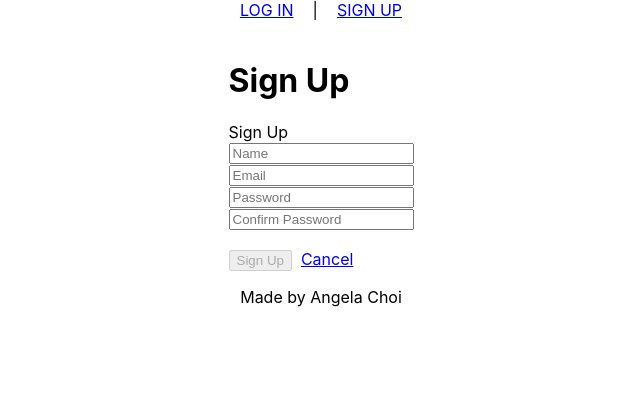
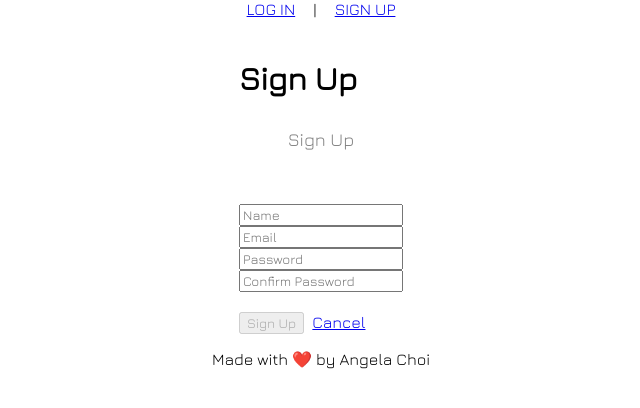
Before and after one commit to angelamchoi/react-trivia-game, a React (Create React App) app: page /signup in a window 1280 px wide. Shown: the top 408 px of the page, without its empty margins (319-959 px from the left). Built offline with nearby package versions, Linux system fonts and the light colour scheme.

Commit message:
added css

```diff
--- a/package.json
+++ b/package.json
@@ -6,7 +6,9 @@
     "@testing-library/jest-dom": "^5.14.1",
     "@testing-library/react": "^11.2.7",
     "@testing-library/user-event": "^12.8.3",
+    "axios": "^0.21.1",
     "bcrypt": "^5.0.1",
+    "bootstrap": "^5.0.2",
     "dom": "0.0.3",
     "dotenv": "^10.0.0",
     "express": "^4.17.1",
--- a/src/App.css
+++ /dev/null
@@ -1,38 +0,0 @@
-.App {
-  text-align: center;
-}
-
-.App-logo {
-  height: 40vmin;
-  pointer-events: none;
-}
-
-@media (prefers-reduced-motion: no-preference) {
-  .App-logo {
-    animation: App-logo-spin infinite 20s linear;
-  }
-}
-
-.App-header {
-  background-color: #282c34;
-  min-height: 100vh;
-  display: flex;
-  flex-direction: column;
-  align-items: center;
-  justify-content: center;
-  font-size: calc(10px + 2vmin);
-  color: white;
-}
-
-.App-link {
-  color: #61dafb;
-}
-
-@keyframes App-logo-spin {
-  from {
-    transform: rotate(0deg);
-  }
-  to {
-    transform: rotate(360deg);
-  }
-}
--- a/src/components/Footer/Footer.jsx
+++ b/src/components/Footer/Footer.jsx
@@ -8,7 +8,7 @@ const Footer = () => {
             <div>
                 <div className='row'>
                     <div className='text-center py-3'>
-                        Made by Angela Choi
+                        Made with ❤️ by Angela Choi
                     </div>
                 </div>
             </div>
--- a/src/index.css
+++ b/src/index.css
@@ -1,13 +1,38 @@
+
 body {
   margin: 0;
-  font-family: -apple-system, BlinkMacSystemFont, 'Segoe UI', 'Roboto', 'Oxygen',
-    'Ubuntu', 'Cantarell', 'Fira Sans', 'Droid Sans', 'Helvetica Neue',
+  padding: 0;
+  font-family: -apple-system, BlinkMacSystemFont, "Segoe UI", "Roboto", "Oxygen",
+    "Ubuntu", "Cantarell", "Fira Sans", "Droid Sans", "Helvetica Neue",
     sans-serif;
   -webkit-font-smoothing: antialiased;
   -moz-osx-font-smoothing: grayscale;
 }
 
 code {
-  font-family: source-code-pro, Menlo, Monaco, Consolas, 'Courier New',
+  font-family: source-code-pro, Menlo, Monaco, Consolas, "Courier New",
     monospace;
 }
+
+.flex-h {
+  display: flex;
+  justify-content: center;
+  align-items: center;
+}
+
+.align-flex-end {
+  align-items: flex-end;
+}
+
+button:focus, .btn:focus {
+  outline: none;
+}
+
+.header-footer {
+  height: 50px;
+  padding: 10px;
+  margin: 15px 0;
+  color: grey;
+  font-size: 18px;
+  text-align: center;
+}
--- a/src/pages/App/App.css
+++ b/src/pages/App/App.css
@@ -1,10 +1,60 @@
+@import url('https://fonts.googleapis.com/css2?family=Jura&display=swap');
+
 .App {
     display: flex;
     flex-direction: column;
     align-items: center;
   }
 
-  main {
+main {
     display: flex;
     justify-content: center;
   }
+
+* {
+  font-family: 'Jura', sans-serif;
+  scrollbar-width: thin;
+
+}
+
+*::-webkit-scrollbar {
+  width: 8px;
+
+}
+
+.App-logo {
+  height: 40vmin;
+  pointer-events: none;
+}
+
+@media (prefers-reduced-motion: no-preference) {
+  .App-logo {
+    animation: App-logo-spin infinite 20s linear;
+  }
+}
+
+.App-header {
+  background-color: #282c34;
+  min-height: 100vh;
+  display: flex;
+  flex-direction: column;
+  align-items: center;
+  justify-content: center;
+  font-size: calc(10px + 2vmin);
+  color: white;
+
+}
+
+.App-link {
+  color: #61dafb;
+}
+
+
+@keyframes App-logo-spin {
+  from {
+    transform: rotate(0deg);
+  }
+  to {
+    transform: rotate(360deg);
+  }
+}
--- a/src/pages/App/App.js
+++ b/src/pages/App/App.js
@@ -18,19 +18,16 @@ class App extends Component {
       user: userService.getUser(),
     };
   }
-
     handleLogout = () => {
         userService.logout();
         this.setState({user: null})
   }
-
     handleSignupOrLogin = () =>{
         this.setState({user: userService.getUser()});
   }
 
   render() {
     const { user } = this.state;
-
     return (
          <div className="App">
             <header className="container-fluid">
@@ -44,7 +41,7 @@ class App extends Component {
               handleLogout={this.handleLogout}
             />
           }/>
-          <Route exact path='/settings' render={props =>
+          <Route exact path='/settings' render={() =>
             <SettingsPage
             />
           }/>
--- a/src/pages/HomePage/HomePage.jsx
+++ b/src/pages/HomePage/HomePage.jsx
@@ -11,7 +11,7 @@ return (
 
         <h1> quizzify</h1>
         <h3> gamifying the learning experience. </h3>
-
+        <button type="button" class="btn btn-primary">Get Started</button>
     </div>
 
 );
--- a/src/pages/SignupPage/SignupPage.jsx
+++ b/src/pages/SignupPage/SignupPage.jsx
@@ -10,7 +10,7 @@ class SignupPage extends Component {
 
     updateMessage = (msg) => {
         this.setState({message: msg});
-      }
+    }
 
     render(){
         return (
@@ -23,5 +23,4 @@ class SignupPage extends Component {
     }
 }
 
-
 export default SignupPage;
```
Also changed, not shown: 1 other file (tests, documents, lock files or other folders).
